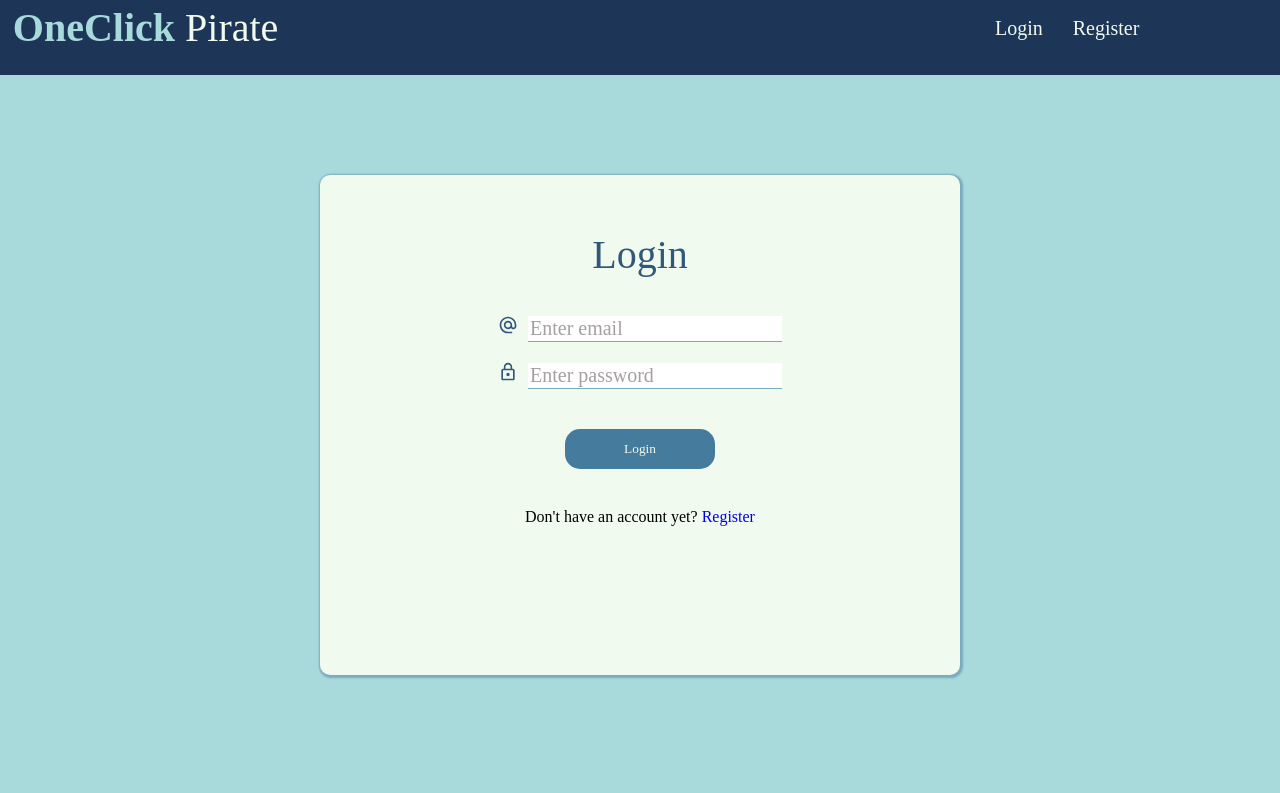
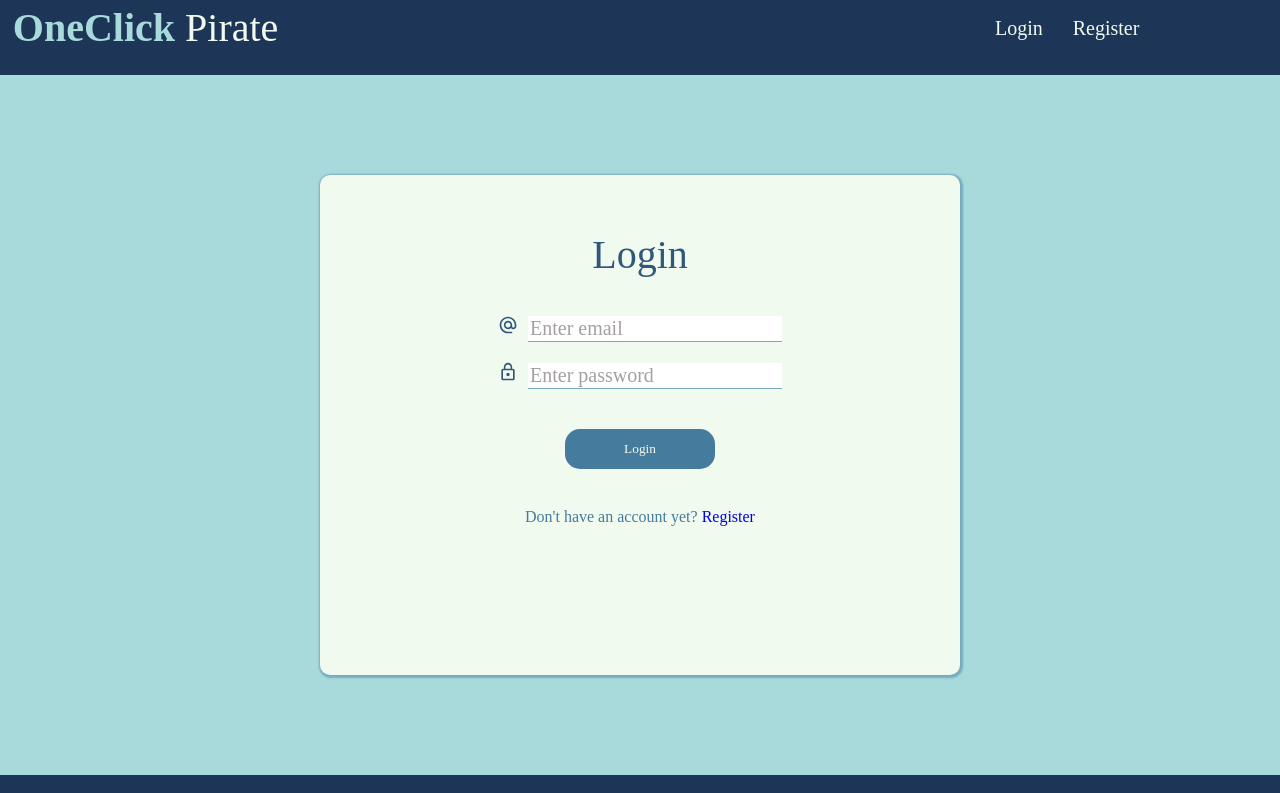
Before and after one commit to Foebry/auction_project, a React (Vite) app: page /login in a window 1280 px wide. Shown: the top 793 px of the page. Built offline with nearby package versions, Linux system fonts and the light colour scheme.

Commit message:
minor changes

```diff
--- a/src/components/Register.jsx
+++ b/src/components/Register.jsx
@@ -53,7 +53,7 @@
                 </div>
                 <button className="form__btn">Sign Up</button>
                 <p className="form__goto">
-                    Already have an account? Go to <a href="/register">Login</a>
+                    Already have an account? Go to <a href="/login">Login</a>
                 </p>
             </form>
         </>
--- a/src/styles/Login.scss
+++ b/src/styles/Login.scss
@@ -7,7 +7,7 @@
     width: 50%;
     background-color: $white;
     margin-top: 100px;
-    margin-bottom: 205px;
+    margin-bottom: 100px; // voorlopig om de footer wat naar beneden te duwen...
 
     border-radius: 10px;
     box-shadow: 1px 1px 2px 2px $lightmediumblue;
@@ -64,6 +64,7 @@
     }
     &__goto {
         margin: 0 auto;
+        color: $mediumblue;
         & a {
             text-decoration: none;
         }
```
